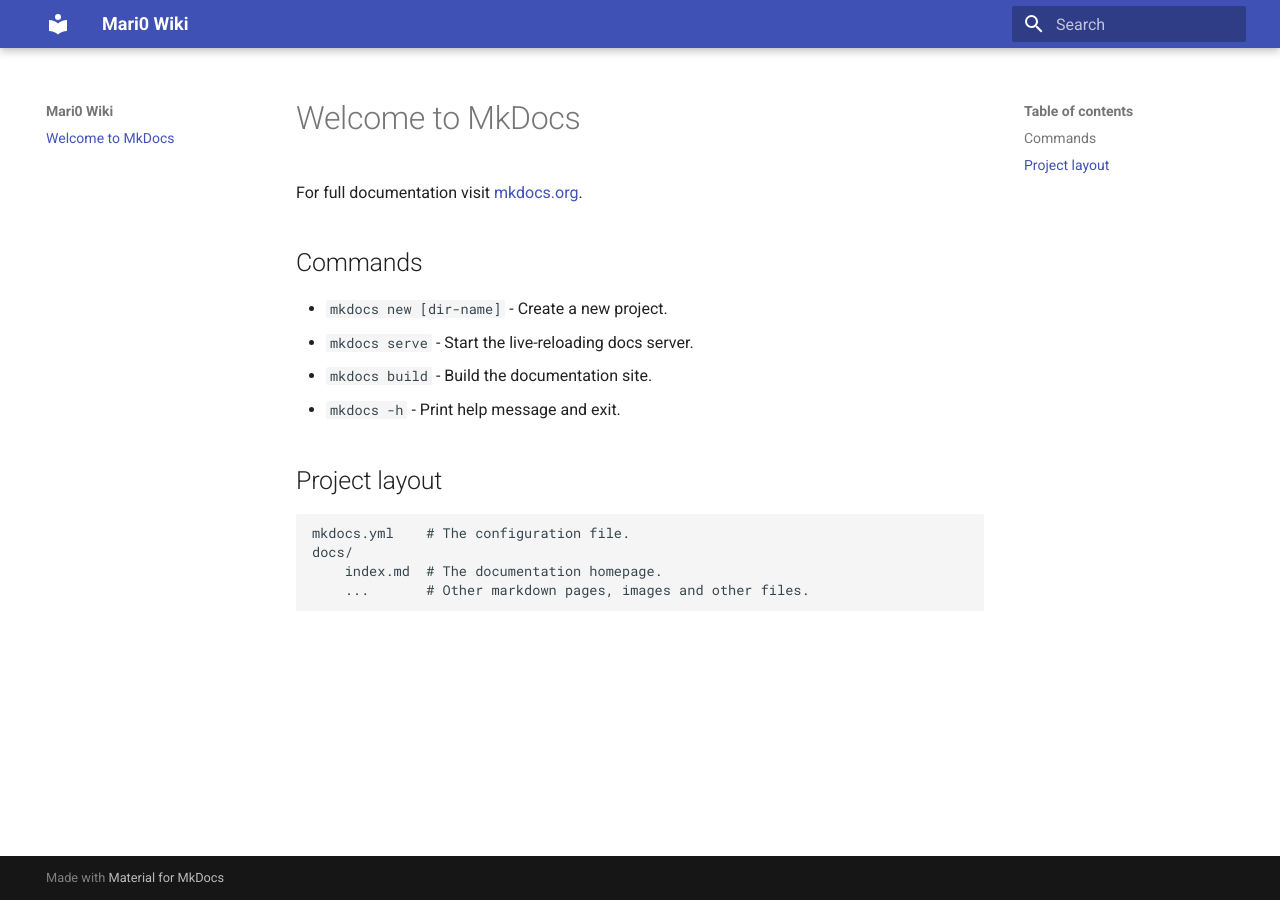
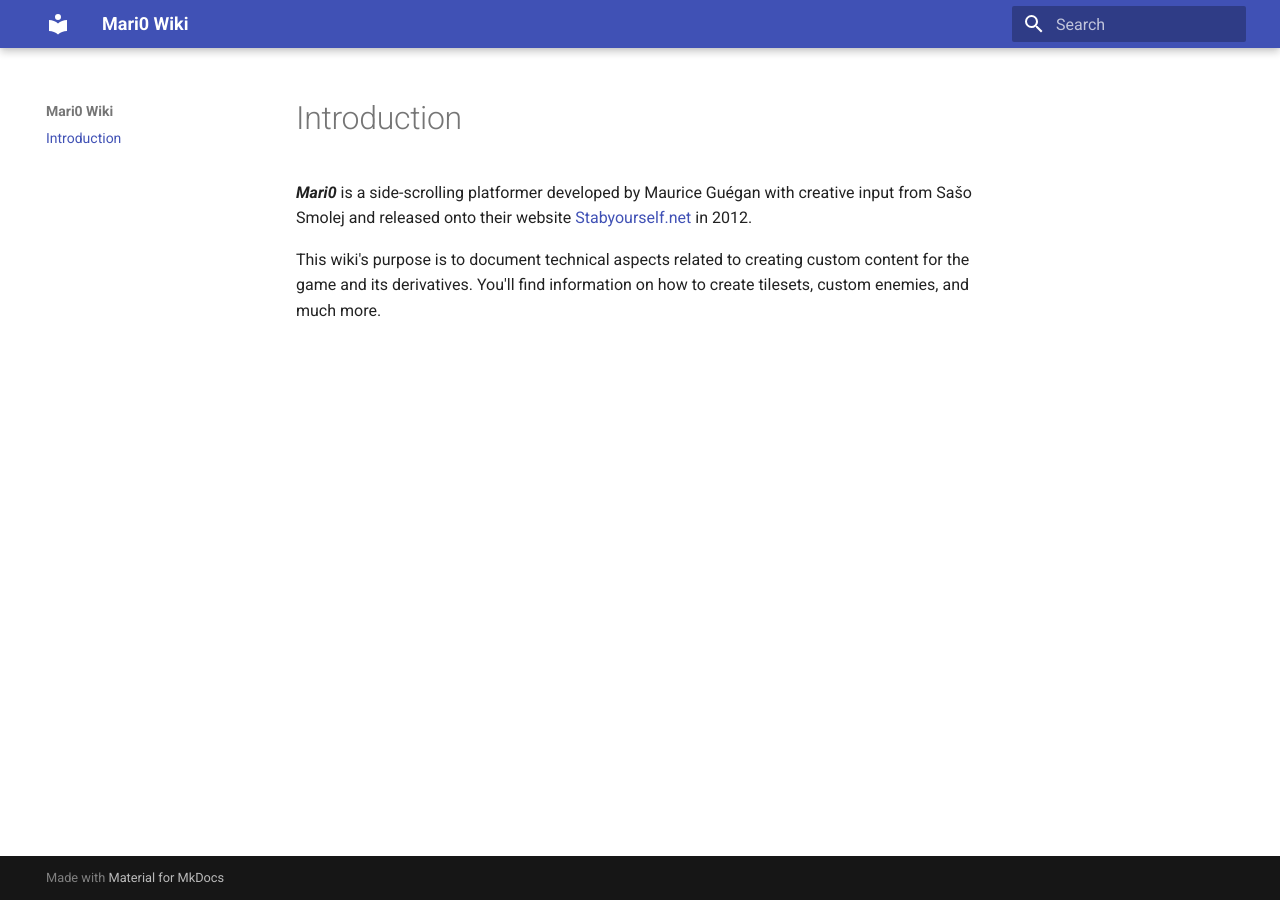
Before and after one commit to qixils/mari0wiki, an MkDocs documentation site: the page built from docs/index.md, in a window 1280 px wide. Built offline with MkDocs 1.6.1 and Material for MkDocs 9.7.7, drawn with Linux system fonts in a browser that asks for light colours.

Commit message:
feat: basic introductions

```diff
--- a/docs/index.md
+++ b/docs/index.md
@@ -1,17 +1,8 @@
-# Welcome to MkDocs
+# Introduction
 
-For full documentation visit [mkdocs.org](https://www.mkdocs.org).
+***Mari0*** is a side-scrolling platformer developed by Maurice Guégan with creative input from
+Sašo Smolej and released onto their website [Stabyourself.net](https://stabyourself.net) in 2012.
 
-## Commands
-
-* `mkdocs new [dir-name]` - Create a new project.
-* `mkdocs serve` - Start the live-reloading docs server.
-* `mkdocs build` - Build the documentation site.
-* `mkdocs -h` - Print help message and exit.
-
-## Project layout
-
-    mkdocs.yml    # The configuration file.
-    docs/
-        index.md  # The documentation homepage.
-        ...       # Other markdown pages, images and other files.
+This wiki's purpose is to document technical aspects related to creating custom content for the
+game and its derivatives. You'll find information on how to create tilesets, custom enemies, and
+much more.
```
Also changed, not shown: README.md (added, +16 -0 lines).
